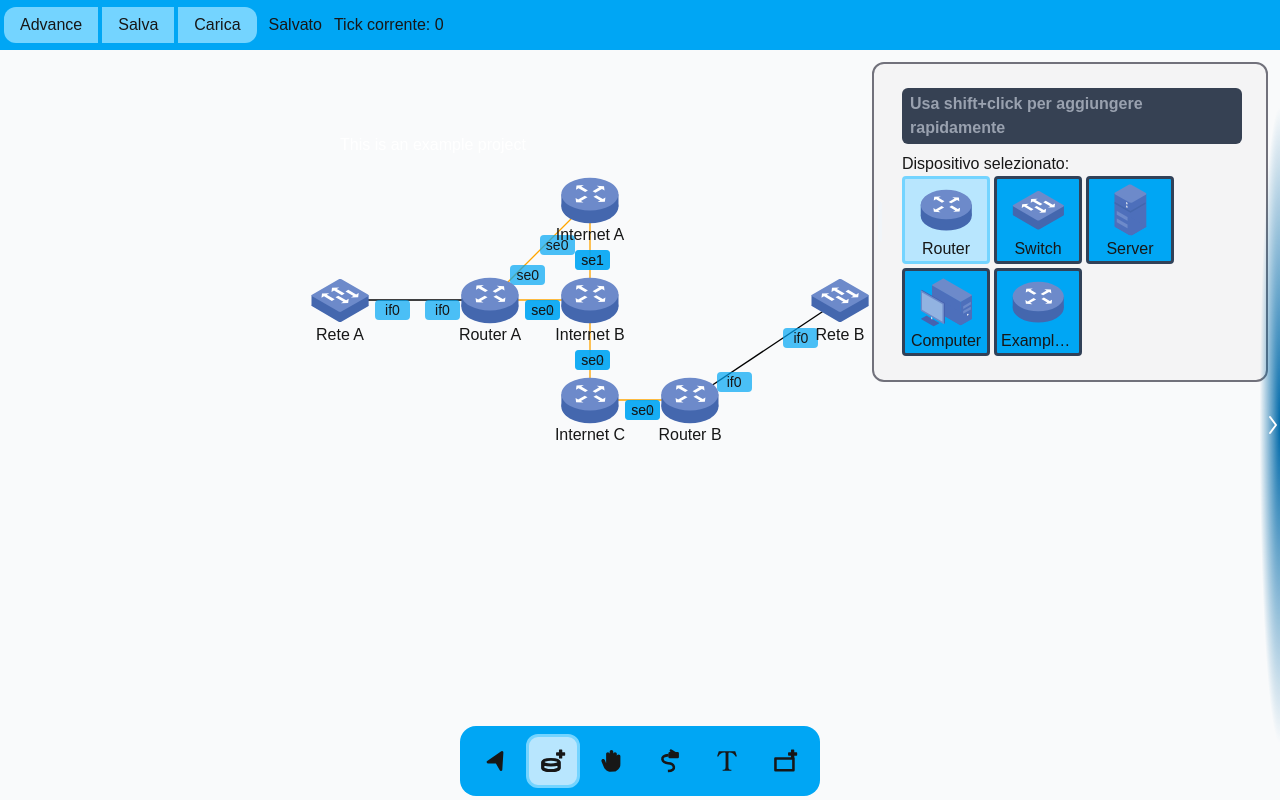
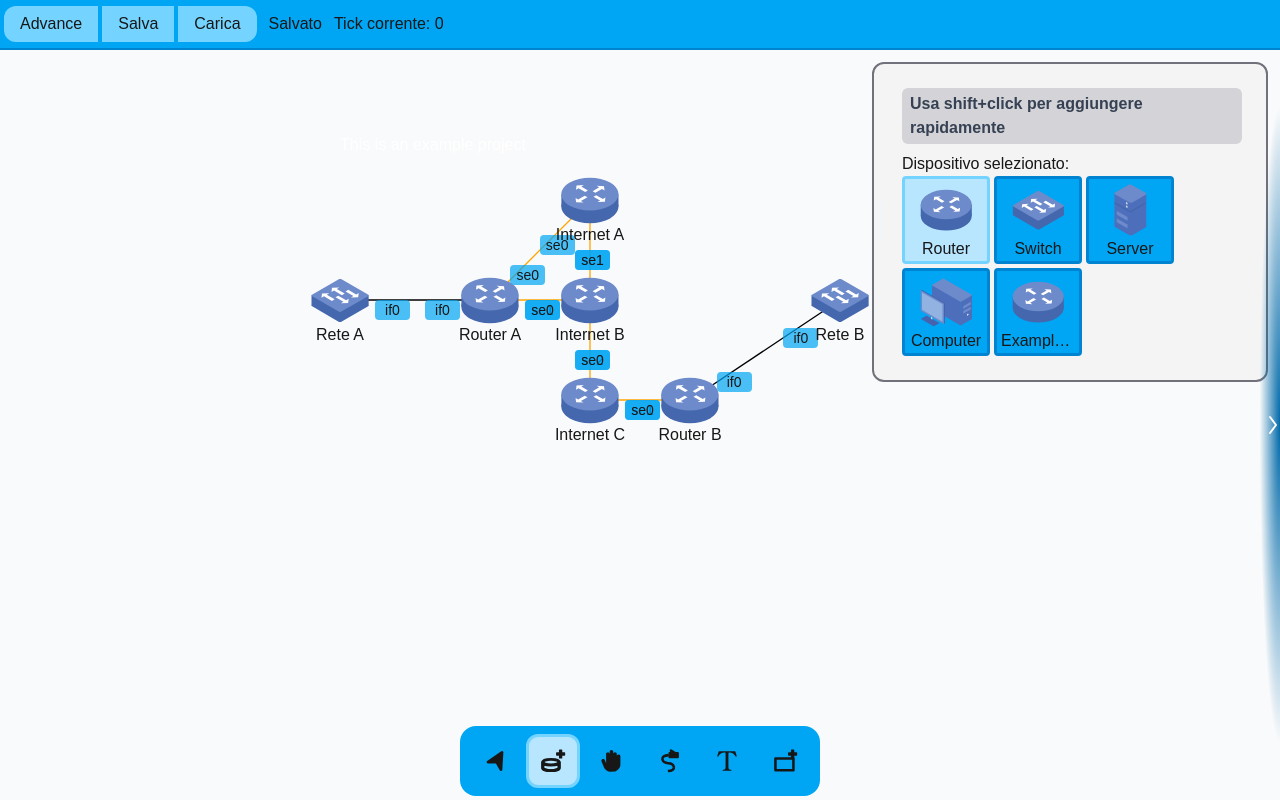
Before and after one commit to AmedeoAlf/packet-tracer, a Next.js app: page / in a window 1280 px wide. Both pictures are taken after a click on the button 553 px from the left and 761 px from the top of the page. Built offline with nearby package versions, Linux system fonts and the light colour scheme.

Commit message:
Add light theme to handtool and addtool

```diff
--- a/app/Editor.tsx
+++ b/app/Editor.tsx
@@ -130,7 +130,7 @@ export function Editor({
       onKeyUp={buildKeyboardEventHandler(toolCtx, "keyup")}
       tabIndex={0}
     >
-      <div className="bg-topbar fixed top-0 w-full h-[50px] indent-1.5em flex items-center px-1">
+      <div className="bg-topbar fixed top-0 w-full h-[50px] indent-1.5em flex items-center px-1 border-b-2 border-topbar-border">
         <TopBarBtns ctx={toolCtx} />
 
         <p className="inline ml-3">
--- a/app/editorComponents/SelectableCard.tsx
+++ b/app/editorComponents/SelectableCard.tsx
@@ -15,7 +15,7 @@ export function SelectableCard({
     "transition p-1 rounded-sm border-3 select-none flex flex-col items-center " +
     (isSelected
       ? "bg-selected border-selected-border "
-      : "bg-topbar border-slate-700 hover:brightness-120 ") +
+      : "bg-topbar border-topbar-border hover:brightness-120 ") +
     className;
   return (
     <button className={className} onClick={onClick}>
--- a/app/globals.css
+++ b/app/globals.css
@@ -7,6 +7,7 @@
   --h-spec-cont-opt: calc(100vh - 200px - 20px);
 
   --topbar: var(--color-sky-500);
+  --topbar-border: var(--color-sky-600);
   --ontopbar: var(--color-sky-300);
   --selected: var(--color-sky-200);
   --selected-border: var(--color-sky-300);
@@ -16,6 +17,7 @@
 
   --primary: var(--color-sky-300);
   --temp: var(--color-yellow-600);
+  --cardfg: var(--color-gray-700);
 }
 
 @theme inline {
@@ -25,6 +27,7 @@
   --font-mono: var(--font-geist-mono);
 
   --color-topbar: var(--topbar);
+  --color-topbar-border: var(--topbar-border);
   --color-ontopbar: var(--ontopbar);
   --color-selected: var(--selected);
   --color-selected-border: var(--selected-border);
@@ -34,6 +37,8 @@
 
   --color-primary: var(--primary);
   --color-temp: var(--temp);
+
+  --color-cardfg: var(--cardfg);
 }
 
 @media (prefers-color-scheme: dark) {
@@ -42,6 +47,7 @@
     --foreground: #ededed;
 
     --topbar: var(--color-slate-800);
+    --topbar-border: var(--color-slate-600);
     --ontopbar: var(--color-slate-700);
     --selected: var(--color-sky-900);
     --selected-border: var(--color-sky-800);
@@ -50,6 +56,7 @@
 
     --primary: var(--color-sky-700);
     --temp: var(--color-amber-300);
+    --cardfg: var(--color-gray-300);
   }
 }
 
--- a/app/tools/AddTool.tsx
+++ b/app/tools/AddTool.tsx
@@ -20,7 +20,7 @@ export const makeAddTool: ToolConstructor<AddTool> = (
     toolname: "add",
     panel: (ctx) => (
       <div className="m-2">
-        <div className="rounded-md font-bold px-2 p-1 bg-gray-700 text-gray-400">
+        <div className="rounded-md font-bold px-2 p-1 bg-onsidebar text-cardfg">
           Usa shift+click per aggiungere rapidamente
         </div>
         <p className="mt-2">Dispositivo selezionato:</p>
--- a/app/tools/HandTool.tsx
+++ b/app/tools/HandTool.tsx
@@ -11,10 +11,10 @@ export const makeHandTool: ToolConstructor<HandTool> = (
     toolname: "hand",
     panel: (ctx) => {
       return (
-        <div className="h-8 rounded-md font-bold m-2 px-2 p-1 bg-gray-700 text-gray-400">
+        <div className="h-8 rounded-md font-bold m-2 px-2 p-1 bg-onsidebar text-cardfg">
           Zoom level:&nbsp;
           <input
-            className="text-center w-15 rounded-md bg-gray-800"
+            className="text-center w-15 rounded-md bg-ontopbar"
             type="number"
             min={0}
             max={500}
```
